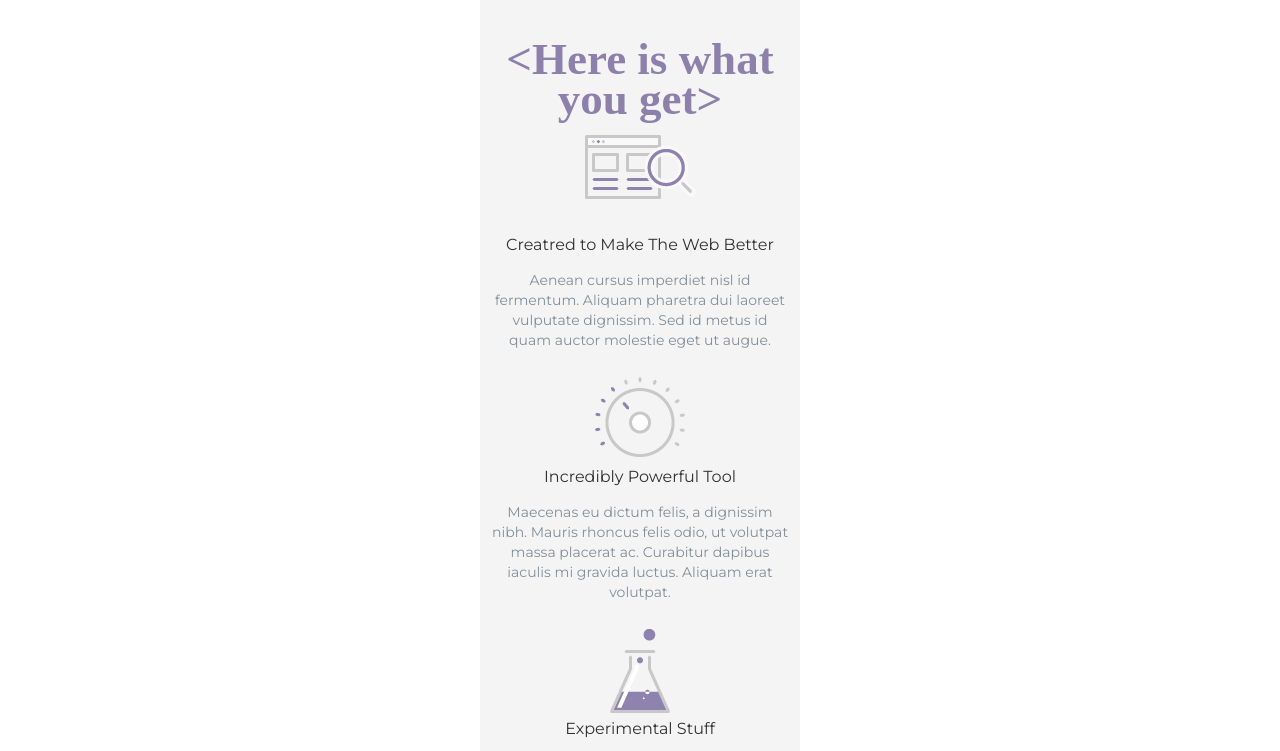
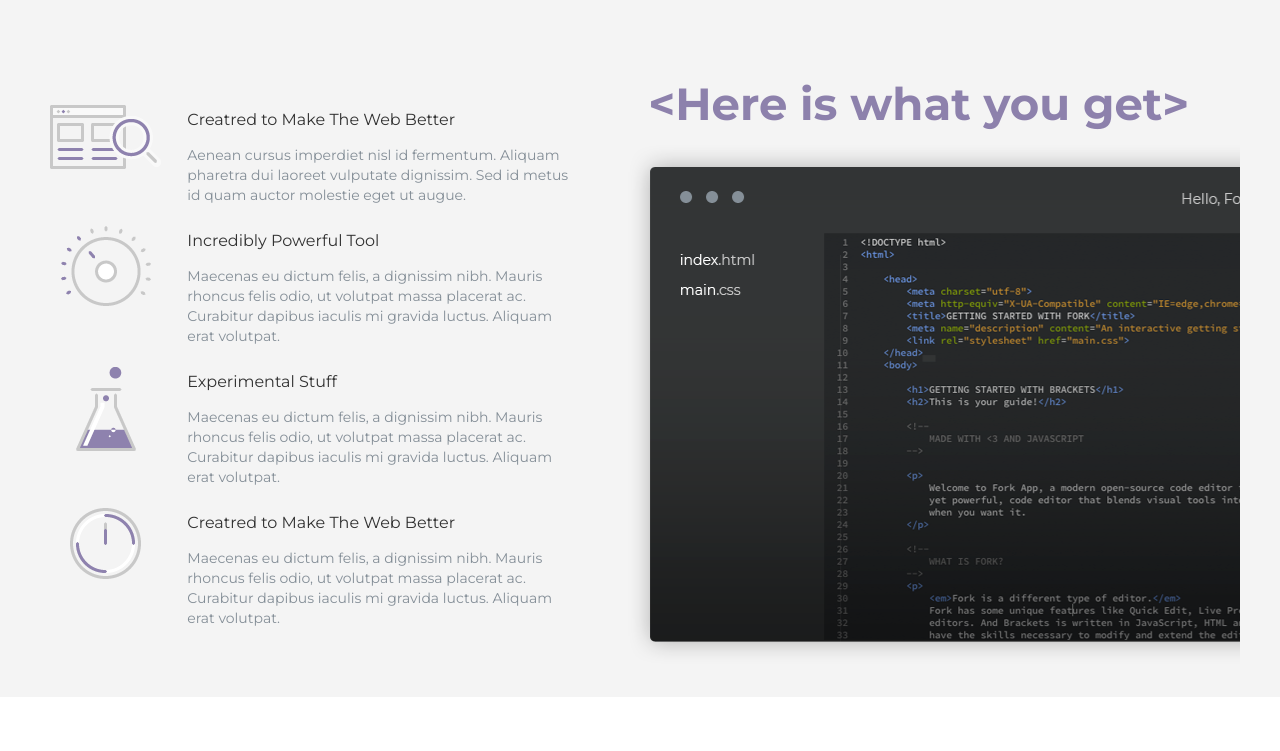
Before and after one commit to ElijahBark/forkio-step-project, a website: page src/index.html in a window 1280 px wide. Shown: the top 751 px of the page. Drawn offline with nearby package versions, Linux system fonts and the light colour scheme.

Commit message:
Desktop version complete

```diff
--- a/package.json
+++ b/package.json
@@ -19,8 +19,6 @@
     "gulp-sass": "^4.0.2",
     "gulp-uglify": "^3.0.1",
     "jquery": "^3.3.1",
-    "normalize-scss": "^7.0.1",
-    "normalize.css": "^8.0.0",
     "pump": "^3.0.0"
   },
   "dependencies": {}
--- a/src/index.html
+++ b/src/index.html
@@ -77,7 +77,7 @@
             </div>
         </div>
         <div class="editor-title">
-            &ltHere is what you get&gt
+            <p>&ltHere is what you get&gt<p>
         </div>
         <div class="editor-image"></div>
     </div>
--- /dev/null
+++ b/src/scss/_carousel-desktop.scss
@@ -0,0 +1,53 @@
+@import "my-variables";
+
+@include desktop{
+
+  .carousel__content-container {
+    padding: 63px 10px 6px 10px;
+    width:  $desktop-width;
+  }
+
+  .carousel__avatar{
+    .carousel__avatar_content {
+      display: flex;
+      flex-direction: row;
+      justify-content: center;
+
+      img{
+        margin-right: 23px;
+      }
+    }
+  }
+
+  .carousel__social-media {
+    box-sizing: border-box;
+    padding: 0 88px;
+    flex-direction: row;
+    justify-content: space-around;
+    flex-wrap: wrap;
+    margin: 16px auto 0 auto;
+  }
+
+  .social-media__container {
+    width: 240px;
+
+    div{
+      width: 240px;
+    }
+  }
+
+  .carousel__social-media:before{
+    margin: auto;
+    content: "";
+    position: absolute;
+    top: -55%;
+    left: 0;
+    right: 0;
+    height: 1px;
+    border-top: 1px solid #000;
+    width: 780px;
+    opacity: 0.1;
+  }
+
+
+}
--- a/src/scss/_what-you-get-desktop.scss
+++ b/src/scss/_what-you-get-desktop.scss
@@ -1 +1,63 @@
 @import "my-variables";
+
+@include desktop{
+
+  .what-you-get__container{
+    display: grid;
+    grid-template-columns: auto 50px 51%;
+    grid-template-rows: 46px 15px 519px;
+    grid-template-areas:
+            "featureList . header"
+            "featureList . ......"
+            "featureList . editor";
+    box-sizing: border-box;
+    padding: 84px 10px 33px 10px;
+    margin: 0 auto;
+    width: $desktop-width;
+    background-color: #f4f4f4;
+  }
+
+  .editor-title{
+    align-self: start;
+    justify-self: start;
+    text-align: center;
+    font-size: 45px;
+    line-height: 40px;
+
+    p{
+      margin: 0 0 0 20px;
+    }
+  }
+
+  //
+  .feature-list__item {
+    display: flex;
+    flex-direction: row;
+    align-items: flex-start;
+    justify-content: space-between;
+    width: 100%;
+    margin-top: 20px;
+    min-height: 100px;
+  }
+
+  .feature-list__img-container {
+    position: relative;
+    width: 111px;
+    height: 84px;
+    margin-top: 1px;
+  }
+
+  .feature-text-container{
+    width: 74%;
+    text-align: start;
+  }
+
+
+  //
+
+  .editor-image{
+    background-image: url(../img/editor-desktop.png);
+    height: 519px;
+  }
+
+}
--- a/src/scss/_what-you-get-mobile.scss
+++ b/src/scss/_what-you-get-mobile.scss
@@ -2,6 +2,7 @@
 
 .what-you-get{
   width: 100%;
+  background-color: #f4f4f4;
 }
 
 .what-you-get__container{
@@ -25,11 +26,14 @@
   align-self: center;
   justify-self: center;
   text-align: center;
-  margin: 16px auto 0 auto;
-  color: #8d81ac;
-  font-weight: 700;
-  font-size: 45px;
-  line-height: 40px;
+  p{
+    font-family: $font-stack-mont;
+    margin: 16px auto 0 auto;
+    color: #8d81ac;
+    font-weight: 700;
+    font-size: 45px;
+    line-height: 40px;
+  }
 }
 
 .feature-list{
```
Also changed, not shown: src/css/style.css.
